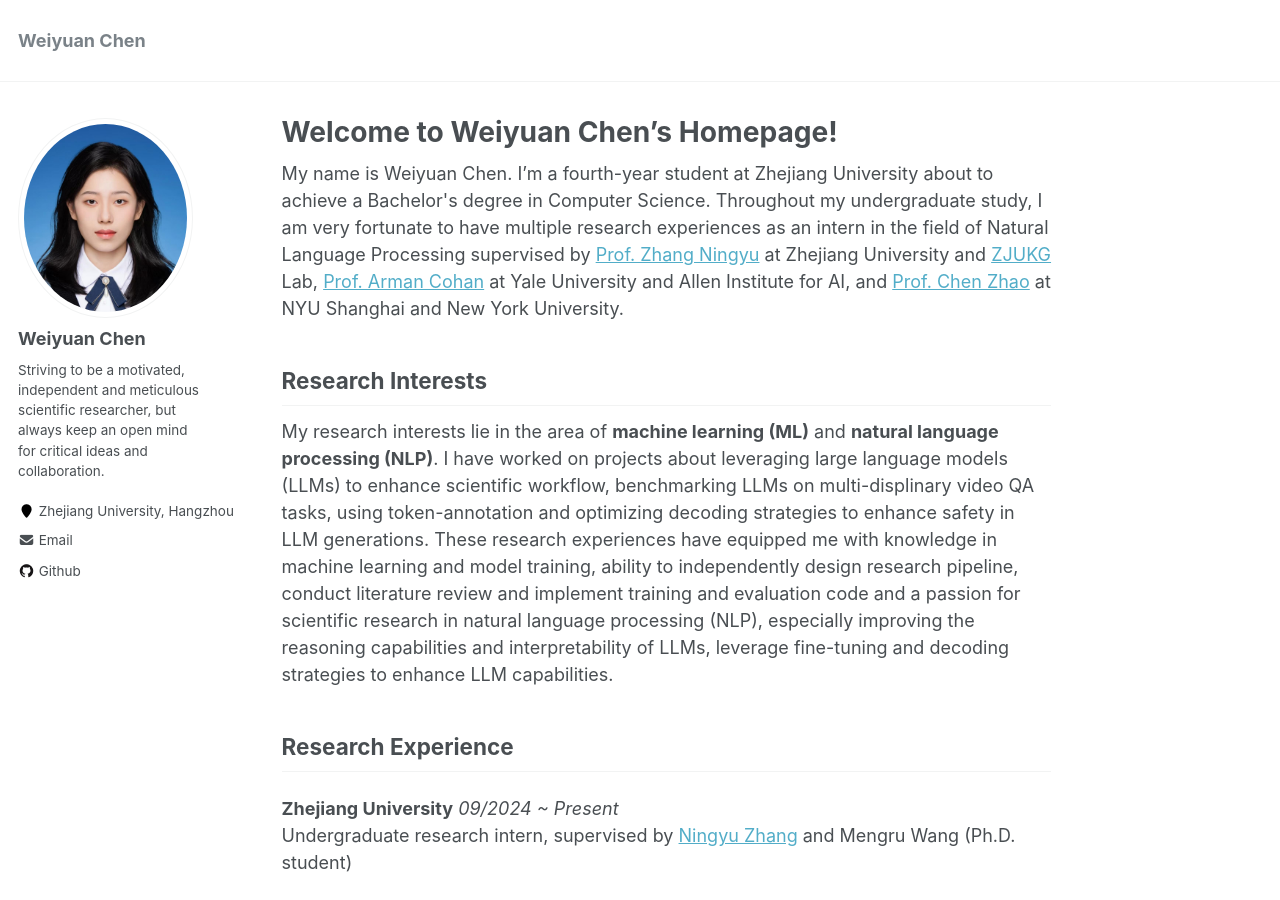
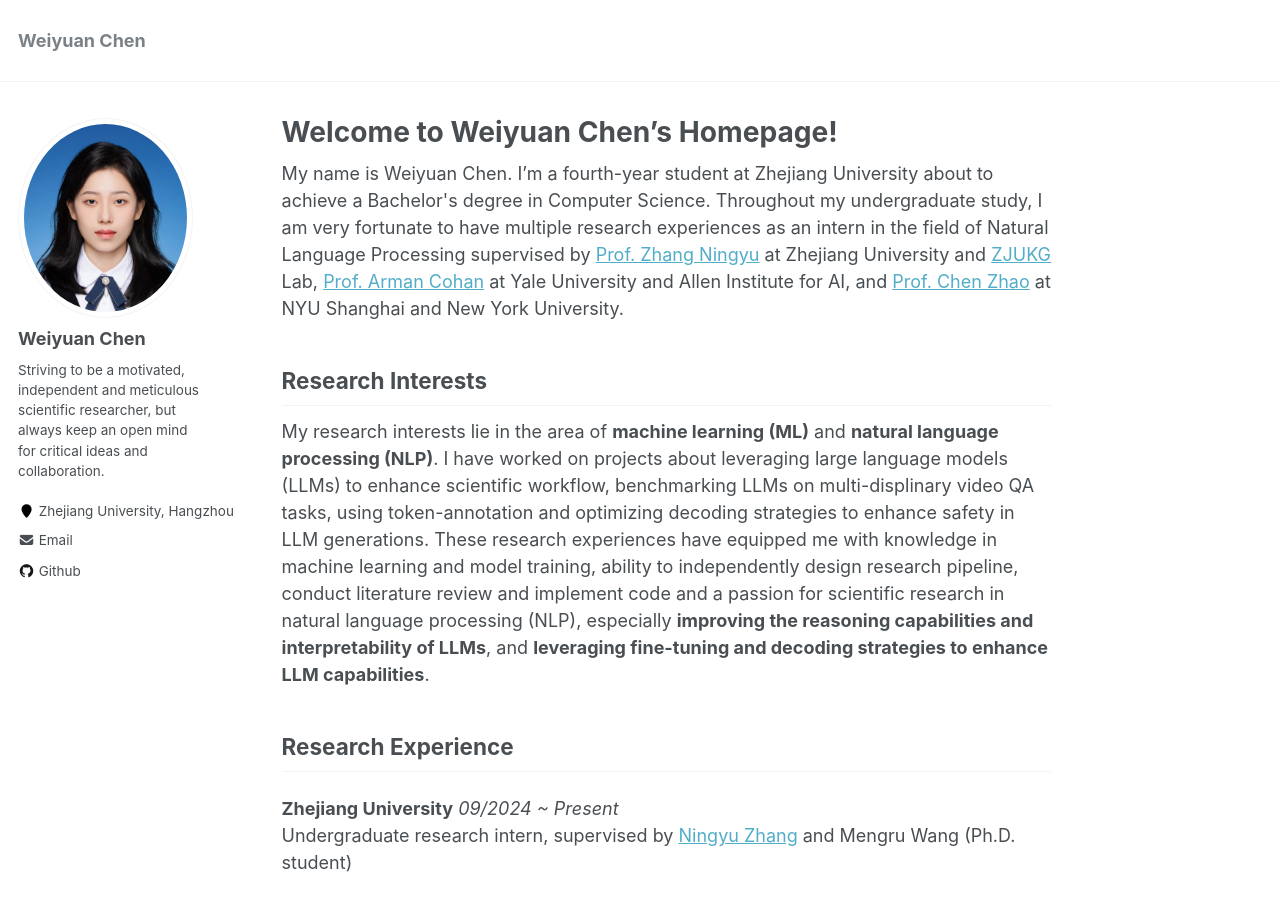
Before and after one commit to katie-chen2/katie-chen2.github.io, a Jekyll site: the page built from index.md, in a window 1280 px wide and 900 px high. Built offline with Jekyll 4.4.1, drawn with Linux system fonts in a browser that asks for light colours; nearby versions of some CDN libraries; our own code applies the rules of GitHub Pages for plain Markdown files; library files that are not in the unit come from our copies.

Commit message:
Update default.html

```diff
--- a/_layouts/default.html
+++ b/_layouts/default.html
@@ -114,9 +114,9 @@
                             I have worked on projects about leveraging large language models (LLMs) to enhance scientific workflow,
                             benchmarking LLMs on multi-displinary video QA tasks, using token-annotation and optimizing decoding strategies to enhance safety in LLM generations.
                             These research experiences have equipped me with knowledge in machine learning and model training,
-                            ability to independently design research pipeline, conduct literature review and implement training and evaluation code and
-                            a passion for scientific research in natural language processing (NLP), especially improving the reasoning capabilities and interpretability of LLMs,
-                            leverage fine-tuning and decoding strategies to enhance LLM capabilities.
+                            ability to independently design research pipeline, conduct literature review and implement code and
+                            a passion for scientific research in natural language processing (NLP), especially <strong>improving the reasoning capabilities and interpretability of LLMs</strong>,
+                            and <strong>leveraging fine-tuning and decoding strategies to enhance LLM capabilities</strong>.
                         </p>
 
                         <h2 id="research-interests">Research Experience</h2>
```
